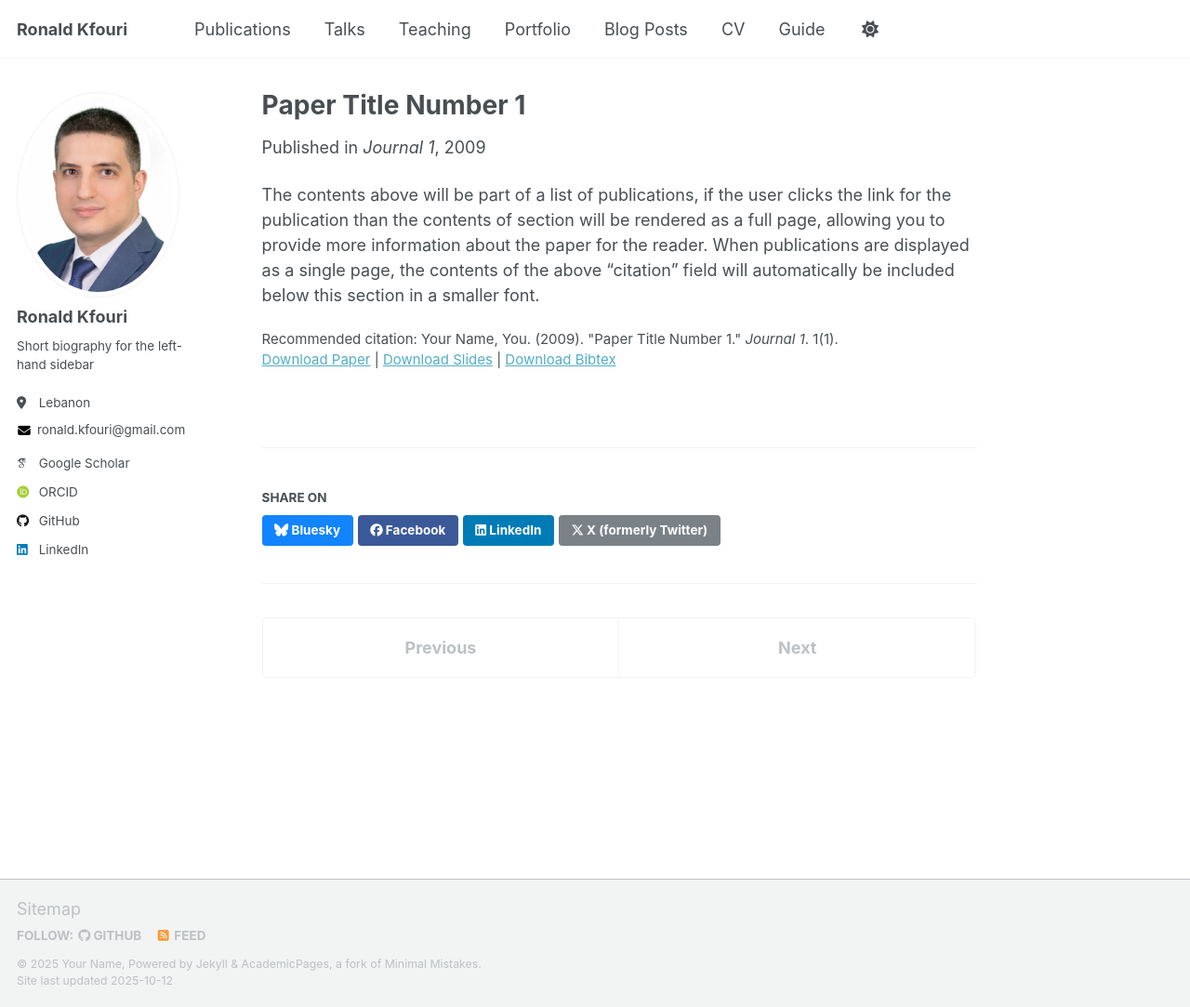
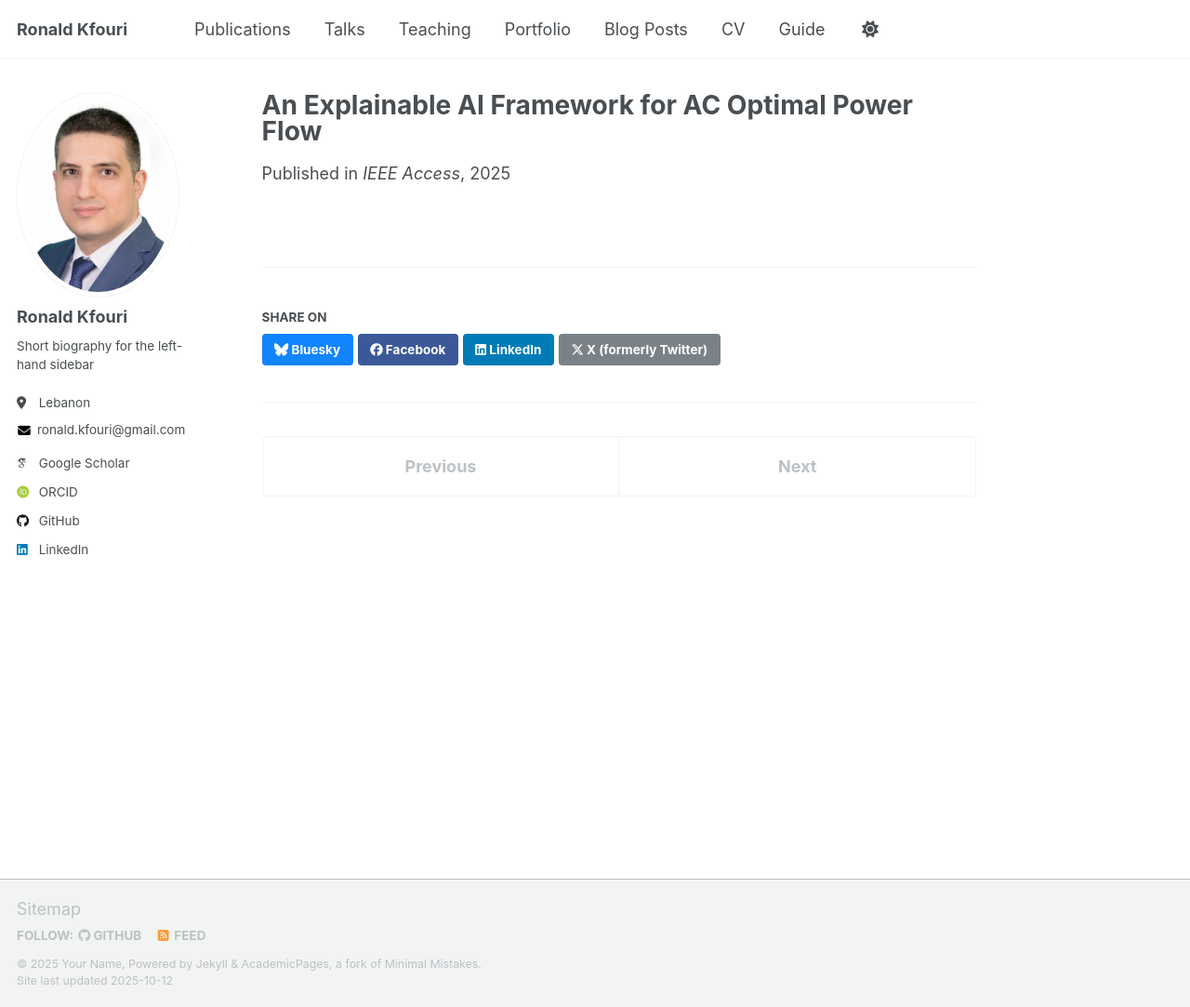
Before and after one commit to RonaldKfouri/RonaldKfouri.github.io, a Jekyll site: the page built from _publications/2009-10-01-paper-title-number-1.md, in a window 1280 px wide and 1083 px high. Shown: the whole window at 93% size. Built offline with Jekyll 4.4.1, drawn with Linux system fonts in a browser that asks for light colours; some web fonts are replaced; a script that is not in the unit is left out.

Commit message:
Update 2009-10-01-paper-title-number-1.md

```diff
--- a/_publications/2009-10-01-paper-title-number-1.md
+++ b/_publications/2009-10-01-paper-title-number-1.md
@@ -1,14 +1,13 @@
 ---
-title: "Paper Title Number 1"
+title: "An Explainable AI Framework for AC Optimal Power Flow"
 collection: publications
 category: manuscripts
 permalink: /publication/2009-10-01-paper-title-number-1
-excerpt: 'This paper is about the number 1. The number 2 is left for future work.'
-date: 2009-10-01
-venue: 'Journal 1'
-slidesurl: 'http://academicpages.github.io/files/slides1.pdf'
-paperurl: 'http://academicpages.github.io/files/paper1.pdf'
-bibtexurl: 'http://academicpages.github.io/files/bibtex1.bib'
-citation: 'Your Name, You. (2009). &quot;Paper Title Number 1.&quot; <i>Journal 1</i>. 1(1).'
+# excerpt: 'This paper is about the number 1. The number 2 is left for future work.'
+date: 2025-09-24
+venue: 'IEEE Access'
+# slidesurl: 'http://academicpages.github.io/files/slides1.pdf'
+paperurl: 'https://ieeexplore.ieee.org/document/11177141'
+# bibtexurl: 'http://academicpages.github.io/files/bibtex1.bib'
+# citation: 'Your Name, You. (2009). &quot;Paper Title Number 1.&quot; <i>Journal 1</i>. 1(1).'
 ---
-The contents above will be part of a list of publications, if the user clicks the link for the publication than the contents of section will be rendered as a full page, allowing you to provide more information about the paper for the reader. When publications are displayed as a single page, the contents of the above "citation" field will automatically be included below this section in a smaller font.
```
